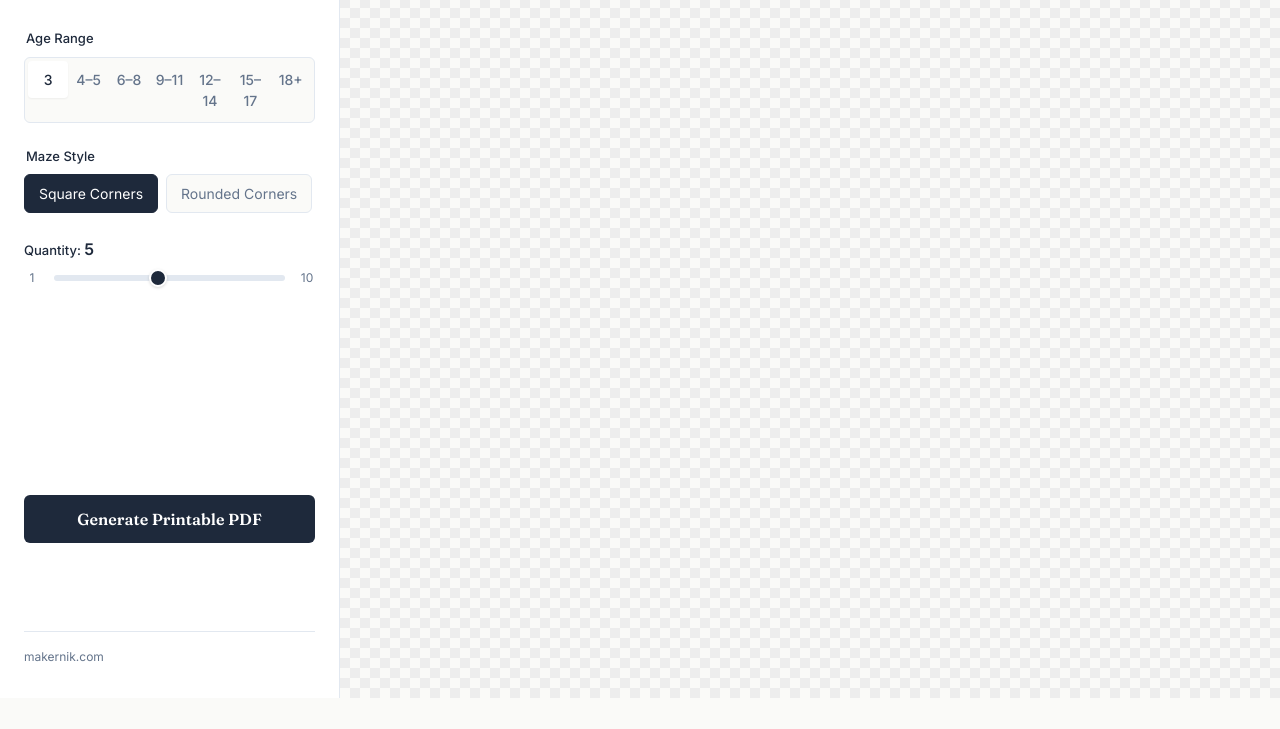
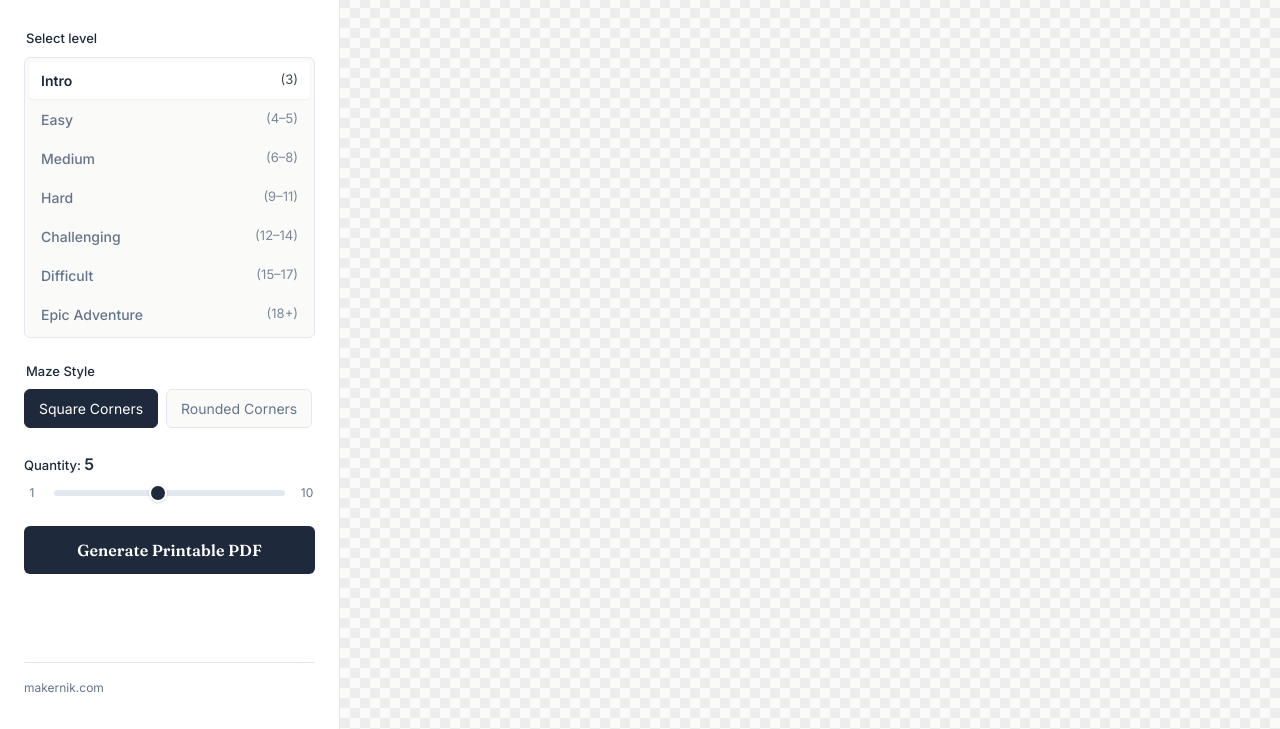
Before and after one commit to makernik/MazeMaker, a website built with Vite: page src/index.html in a window 1280 px wide. Shown: the part 102-831 px from the top of the page. Before the commit the page ends 800 px from the top, so only its background shows below. Built offline with nearby package versions, Linux system fonts and the light colour scheme.

Commit message:
Updated UI to vertical selector 	modified:   src/index.html 	modified:   src/styles/main.css

```diff
--- a/src/index.html
+++ b/src/index.html
@@ -16,37 +16,44 @@
         </header>
 
         <form class="controls" id="maze-form">
-          <!-- Age Range: Segmented Buttons -->
+          <!-- Select level: vertical list, label + age (parentheses) -->
           <fieldset class="control-group">
-            <legend>Age Range</legend>
-            <div class="segmented-control" role="radiogroup" aria-label="Age Range">
-              <label class="segment">
+            <legend>Select level</legend>
+            <div class="level-select" role="radiogroup" aria-label="Select level">
+              <label class="level-option">
                 <input type="radio" name="age-range" value="3" checked />
-                <span>3</span>
+                <span class="level-option__label">Intro</span>
+                <span class="level-option__age">(3)</span>
               </label>
-              <label class="segment">
+              <label class="level-option">
                 <input type="radio" name="age-range" value="4-5" />
-                <span>4–5</span>
+                <span class="level-option__label">Easy</span>
+                <span class="level-option__age">(4–5)</span>
               </label>
-              <label class="segment">
+              <label class="level-option">
                 <input type="radio" name="age-range" value="6-8" />
-                <span>6–8</span>
+                <span class="level-option__label">Medium</span>
+                <span class="level-option__age">(6–8)</span>
               </label>
-              <label class="segment">
+              <label class="level-option">
                 <input type="radio" name="age-range" value="9-11" />
-                <span>9–11</span>
+                <span class="level-option__label">Hard</span>
+                <span class="level-option__age">(9–11)</span>
               </label>
-              <label class="segment">
+              <label class="level-option">
                 <input type="radio" name="age-range" value="12-14" />
-                <span>12–14</span>
+                <span class="level-option__label">Challenging</span>
+                <span class="level-option__age">(12–14)</span>
               </label>
-              <label class="segment">
+              <label class="level-option">
                 <input type="radio" name="age-range" value="15-17" />
-                <span>15–17</span>
+                <span class="level-option__label">Difficult</span>
+                <span class="level-option__age">(15–17)</span>
               </label>
-              <label class="segment">
+              <label class="level-option">
                 <input type="radio" name="age-range" value="18+" />
-                <span>18+</span>
+                <span class="level-option__label">Epic Adventure</span>
+                <span class="level-option__age">(18+)</span>
               </label>
             </div>
           </fieldset>
--- a/src/styles/main.css
+++ b/src/styles/main.css
@@ -158,54 +158,76 @@ body {
 }
 
 /* ============================================
-   Segmented Control (Age Range)
+   Level Select (vertical, label + age)
    ============================================ */
-.segmented-control {
+.level-select {
   display: flex;
-  gap: 0;
+  flex-direction: column;
+  gap: 2px;
   background: var(--color-bg);
   border: 1px solid var(--color-border);
   border-radius: var(--radius-md);
-  padding: 3px;
+  padding: 4px;
 }
 
-.segment {
-  flex: 1;
+.level-option {
+  display: grid;
+  grid-template-columns: 1fr auto;
+  align-items: center;
+  gap: 0.5rem;
   position: relative;
+  cursor: pointer;
+  padding: 0.5rem 0.75rem;
+  border-radius: var(--radius-sm);
+  transition: background-color 0.1s ease, color 0.1s ease;
 }
 
-.segment input {
+.level-option input {
   position: absolute;
   opacity: 0;
   width: 100%;
   height: 100%;
   cursor: pointer;
   margin: 0;
+  top: 0;
+  left: 0;
 }
 
-.segment span {
-  display: block;
-  padding: 0.5rem 0.25rem;
-  text-align: center;
+.level-option__label {
   font-size: 0.875rem;
   font-weight: 500;
   color: var(--color-text-muted);
-  border-radius: var(--radius-sm);
-  transition: background-color 0.1s ease, color 0.1s ease;
+  pointer-events: none;
 }
 
-.segment input:checked + span {
+.level-option__age {
+  font-size: 0.8125rem;
+  color: var(--color-text-muted);
+  opacity: 0.85;
+  pointer-events: none;
+}
+
+.level-option input:checked ~ .level-option__label,
+.level-option input:checked ~ .level-option__age {
+  color: var(--color-primary);
+}
+
+.level-option input:checked ~ .level-option__label {
+  font-weight: 600;
+}
+
+.level-option:has(input:checked) {
   background: var(--color-surface);
-  color: var(--color-primary);
   box-shadow: 0 1px 2px rgba(0, 0, 0, 0.05);
 }
 
-.segment input:focus-visible + span {
+.level-option:has(input:focus-visible) {
   outline: 2px solid var(--color-focus);
   outline-offset: 2px;
 }
 
-.segment:hover span {
+.level-option:hover .level-option__label,
+.level-option:hover .level-option__age {
   color: var(--color-primary);
 }
 
```
